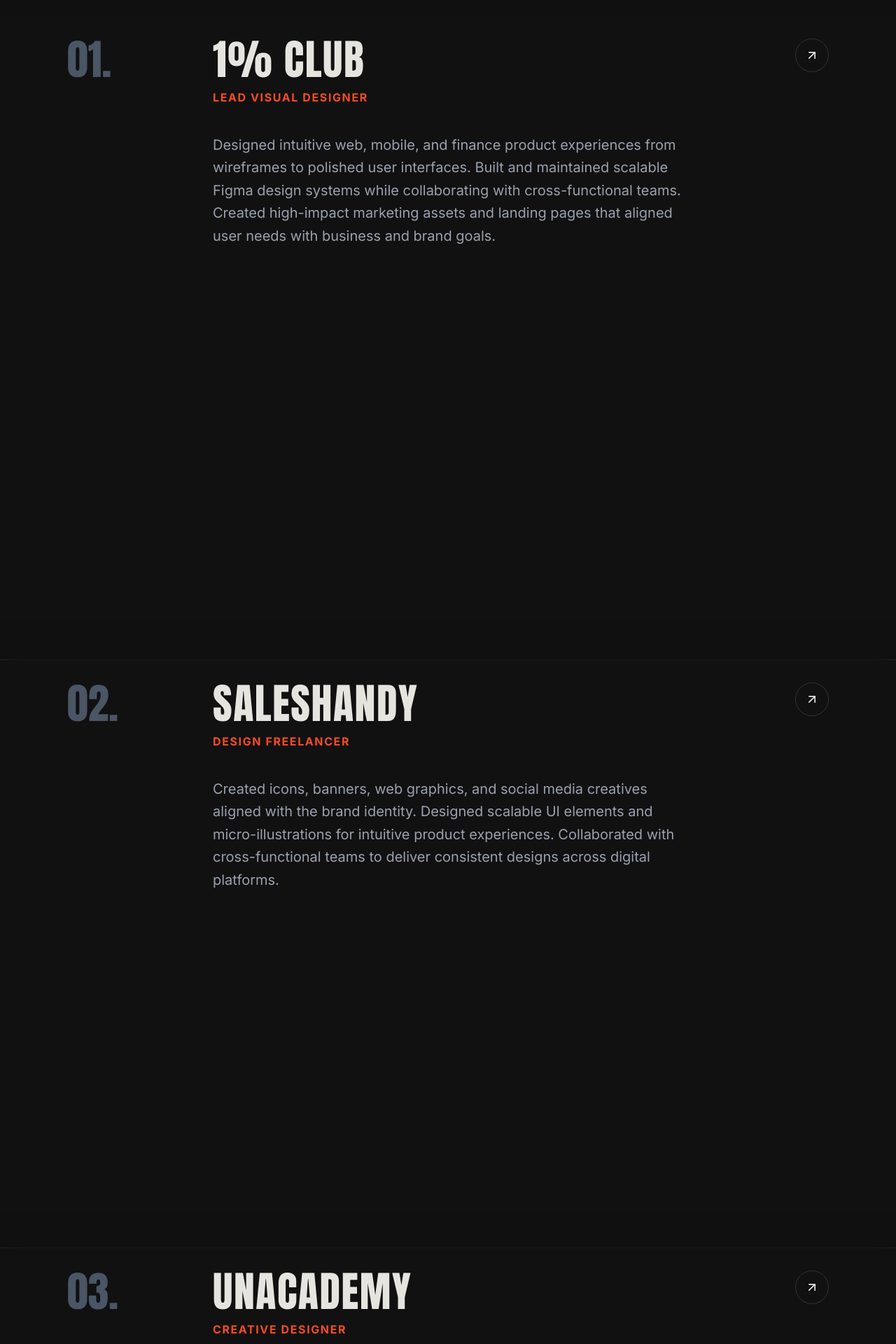
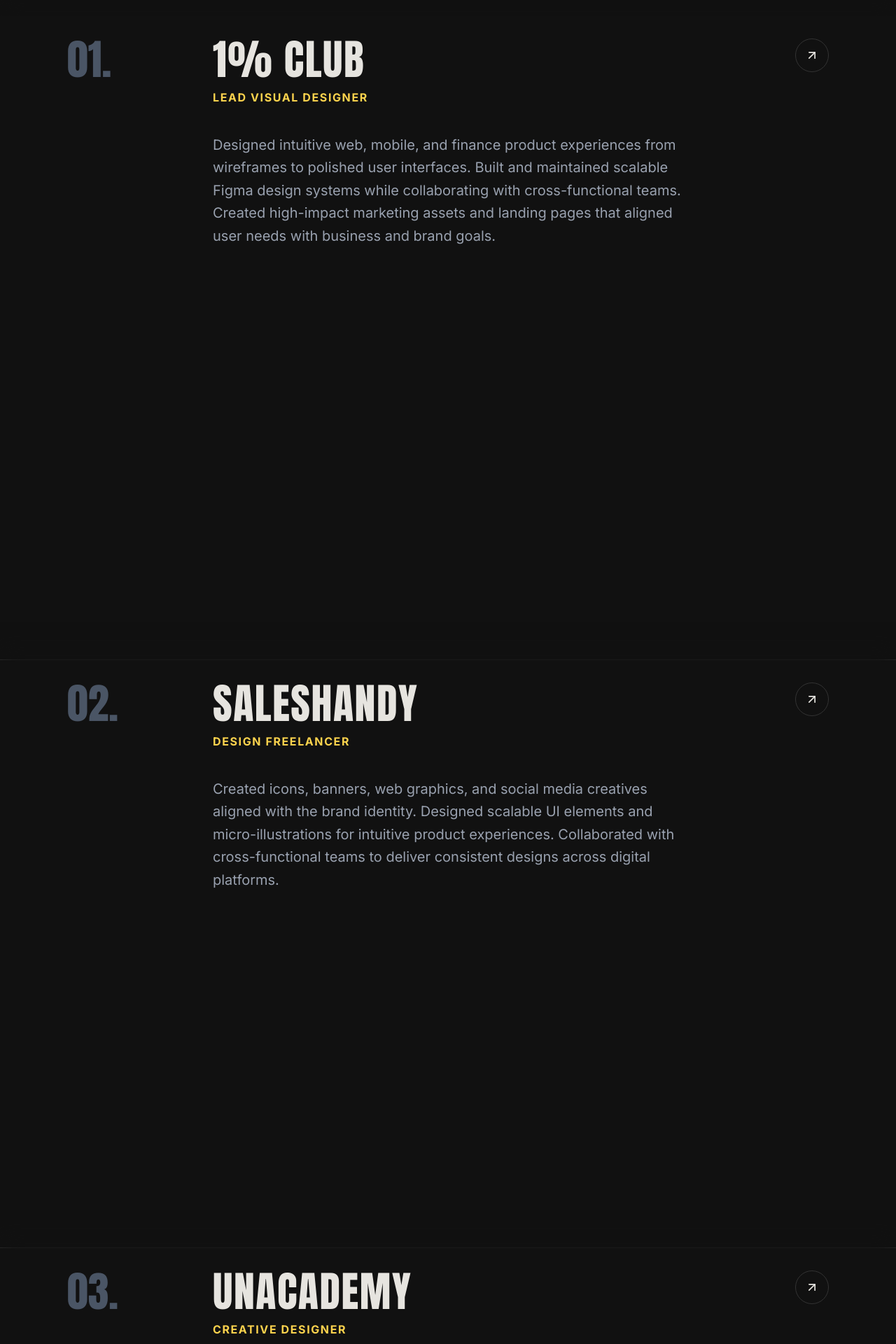
Before and after one commit to vinay-parit/roshh-fashion, a Next.js app: page / in a window 1280 px wide. Shown: the part 1340-3260 px from the top of the page at 70% size. Built offline with nearby package versions, Linux system fonts and the light colour scheme.

Commit message:
Update experience card accent colors
Adjusts the highlight styling across the experience timeline from orange to a warm yellow accent. This updates the numbered labels, role text, and hover states to keep the section visually consistent with the refreshed brand palette.

```diff
--- a/components/Experience.jsx
+++ b/components/Experience.jsx
@@ -40,13 +40,13 @@
               className="relative flex pt-6 pb-24 md:pt-8 md:pb-32 items-start justify-center h-full"
             >
               {/* Number - Absolute Left */}
-              <span className={`${anton.className} absolute left-4 md:left-12 top-6 md:top-8 text-4xl md:text-6xl text-gray-600 group-hover:text-[#F54B25] transition-colors`}>01.</span>
+              <span className={`${anton.className} absolute left-4 md:left-12 top-6 md:top-8 text-4xl md:text-6xl text-gray-600 group-hover:text-[#fcd34d] transition-colors`}>01.</span>
 
               {/* Centered Content Block */}
               <div className="flex flex-col gap-6 w-full max-w-2xl mx-auto items-start text-left relative z-10 px-0 md:px-0">
                 <div className="flex flex-col gap-2 md:gap-3">
                   <h3 className={`${anton.className} text-4xl md:text-6xl tracking-wide uppercase`}>1% Club</h3>
-                  <h4 className="text-sm md:text-base tracking-widest text-[#F54B25] font-bold uppercase">LEAD VISUAL DESIGNER</h4>
+                  <h4 className="text-sm md:text-base tracking-widest text-[#fcd34d] font-bold uppercase">LEAD VISUAL DESIGNER</h4>
                 </div>
                 <p className="w-full text-gray-400 text-[20px] font-normal leading-relaxed mt-4">
                   Designed intuitive web, mobile, and finance product experiences from wireframes to polished user interfaces. Built and maintained scalable Figma design systems while collaborating with cross-functional teams. Created high-impact marketing assets and landing pages that aligned user needs with business and brand goals.
@@ -54,7 +54,7 @@
               </div>
 
               {/* Arrow - Absolute Right */}
-              <div className="hidden md:flex absolute right-12 top-6 md:top-8 w-12 h-12 rounded-full border border-[#333] items-center justify-center group-hover:border-[#F54B25] group-hover:text-[#F54B25] transition-colors">
+              <div className="hidden md:flex absolute right-12 top-6 md:top-8 w-12 h-12 rounded-full border border-[#333] items-center justify-center group-hover:border-[#fcd34d] group-hover:text-[#fcd34d] transition-colors">
                 <svg width="20" height="20" viewBox="0 0 24 24" fill="none" stroke="currentColor" strokeWidth="2" strokeLinecap="round" strokeLinejoin="round"><path d="M7 17L17 7"/><path d="M7 7h10v10"/></svg>
               </div>
             </motion.div>
@@ -70,13 +70,13 @@
               className="relative flex pt-6 pb-24 md:pt-8 md:pb-32 items-start justify-center h-full"
             >
               {/* Number - Absolute Left */}
-              <span className={`${anton.className} absolute left-4 md:left-12 top-6 md:top-8 text-4xl md:text-6xl text-gray-600 group-hover:text-[#F54B25] transition-colors`}>02.</span>
+              <span className={`${anton.className} absolute left-4 md:left-12 top-6 md:top-8 text-4xl md:text-6xl text-gray-600 group-hover:text-[#fcd34d] transition-colors`}>02.</span>
 
               {/* Centered Content Block */}
               <div className="flex flex-col gap-6 w-full max-w-2xl mx-auto items-start text-left relative z-10 px-0 md:px-0">
                 <div className="flex flex-col gap-2 md:gap-3">
                   <h3 className={`${anton.className} text-4xl md:text-6xl tracking-wide uppercase`}>Saleshandy</h3>
-                  <h4 className="text-sm md:text-base tracking-widest text-[#F54B25] font-bold uppercase">DESIGN FREELANCER</h4>
+                  <h4 className="text-sm md:text-base tracking-widest text-[#fcd34d] font-bold uppercase">DESIGN FREELANCER</h4>
                 </div>
                 <p className="w-full text-gray-400 text-[20px] font-normal leading-relaxed mt-4">
                   Created icons, banners, web graphics, and social media creatives aligned with the brand identity. Designed scalable UI elements and micro-illustrations for intuitive product experiences. Collaborated with cross-functional teams to deliver consistent designs across digital platforms.
@@ -84,7 +84,7 @@
               </div>
 
               {/* Arrow - Absolute Right */}
-              <div className="hidden md:flex absolute right-12 top-6 md:top-8 w-12 h-12 rounded-full border border-[#333] items-center justify-center group-hover:border-[#F54B25] group-hover:text-[#F54B25] transition-colors">
+              <div className="hidden md:flex absolute right-12 top-6 md:top-8 w-12 h-12 rounded-full border border-[#333] items-center justify-center group-hover:border-[#fcd34d] group-hover:text-[#fcd34d] transition-colors">
                 <svg width="20" height="20" viewBox="0 0 24 24" fill="none" stroke="currentColor" strokeWidth="2" strokeLinecap="round" strokeLinejoin="round"><path d="M7 17L17 7"/><path d="M7 7h10v10"/></svg>
               </div>
             </motion.div>
@@ -100,13 +100,13 @@
               className="relative flex pt-6 pb-24 md:pt-8 md:pb-32 items-start justify-center h-full"
             >
               {/* Number - Absolute Left */}
-              <span className={`${anton.className} absolute left-4 md:left-12 top-6 md:top-8 text-4xl md:text-6xl text-gray-600 group-hover:text-[#F54B25] transition-colors`}>03.</span>
+              <span className={`${anton.className} absolute left-4 md:left-12 top-6 md:top-8 text-4xl md:text-6xl text-gray-600 group-hover:text-[#fcd34d] transition-colors`}>03.</span>
 
               {/* Centered Content Block */}
               <div className="flex flex-col gap-6 w-full max-w-2xl mx-auto items-start text-left relative z-10 px-0 md:px-0">
                 <div className="flex flex-col gap-2 md:gap-3">
                   <h3 className={`${anton.className} text-4xl md:text-6xl tracking-wide uppercase`}>Unacademy</h3>
-                  <h4 className="text-sm md:text-base tracking-widest text-[#F54B25] font-bold uppercase">CREATIVE DESIGNER</h4>
+                  <h4 className="text-sm md:text-base tracking-widest text-[#fcd34d] font-bold uppercase">CREATIVE DESIGNER</h4>
                 </div>
                 <p className="w-full text-gray-400 text-[20px] font-normal leading-relaxed mt-4">
                   Designed marketing creatives, banners, thumbnails, illustrations, icons, and UI assets across digital platforms. Collaborated with cross-functional teams while ensuring consistency with Unacademy’s brand guidelines. Contributed to NextLevel by Unacademy, designing product UI, onboarding flows, and marketing visuals.
@@ -114,7 +114,7 @@
               </div>
 
               {/* Arrow - Absolute Right */}
-              <div className="hidden md:flex absolute right-12 top-6 md:top-8 w-12 h-12 rounded-full border border-[#333] items-center justify-center group-hover:border-[#F54B25] group-hover:text-[#F54B25] transition-colors">
+              <div className="hidden md:flex absolute right-12 top-6 md:top-8 w-12 h-12 rounded-full border border-[#333] items-center justify-center group-hover:border-[#fcd34d] group-hover:text-[#fcd34d] transition-colors">
                 <svg width="20" height="20" viewBox="0 0 24 24" fill="none" stroke="currentColor" strokeWidth="2" strokeLinecap="round" strokeLinejoin="round"><path d="M7 17L17 7"/><path d="M7 7h10v10"/></svg>
               </div>
             </motion.div>
@@ -130,13 +130,13 @@
               className="relative flex pt-6 pb-24 md:pt-8 md:pb-32 items-start justify-center h-full"
             >
               {/* Number - Absolute Left */}
-              <span className={`${anton.className} absolute left-4 md:left-12 top-6 md:top-8 text-4xl md:text-6xl text-gray-600 group-hover:text-[#F54B25] transition-colors`}>04.</span>
+              <span className={`${anton.className} absolute left-4 md:left-12 top-6 md:top-8 text-4xl md:text-6xl text-gray-600 group-hover:text-[#fcd34d] transition-colors`}>04.</span>
 
               {/* Centered Content Block */}
               <div className="flex flex-col gap-6 w-full max-w-2xl mx-auto items-start text-left relative z-10 px-0 md:px-0">
                 <div className="flex flex-col gap-2 md:gap-3">
                   <h3 className={`${anton.className} text-4xl md:text-6xl tracking-wide uppercase`}>Boult Audio</h3>
-                  <h4 className="text-sm md:text-base tracking-widest text-[#F54B25] font-bold uppercase">DESIGN INTERN</h4>
+                  <h4 className="text-sm md:text-base tracking-widest text-[#fcd34d] font-bold uppercase">DESIGN INTERN</h4>
                 </div>
                 <p className="w-full text-gray-400 text-[20px] font-normal leading-relaxed mt-4">
                   Collaborated with cross-functional teams to create campaigns aligned with brand and business goals. Designed visually engaging creatives while maintaining consistency across digital and marketing assets. Generated creative concepts and product advertisements that strengthened brand identity and supported sales.
@@ -144,7 +144,7 @@
               </div>
 
               {/* Arrow - Absolute Right */}
-              <div className="hidden md:flex absolute right-12 top-6 md:top-8 w-12 h-12 rounded-full border border-[#333] items-center justify-center group-hover:border-[#F54B25] group-hover:text-[#F54B25] transition-colors">
+              <div className="hidden md:flex absolute right-12 top-6 md:top-8 w-12 h-12 rounded-full border border-[#333] items-center justify-center group-hover:border-[#fcd34d] group-hover:text-[#fcd34d] transition-colors">
                 <svg width="20" height="20" viewBox="0 0 24 24" fill="none" stroke="currentColor" strokeWidth="2" strokeLinecap="round" strokeLinejoin="round"><path d="M7 17L17 7"/><path d="M7 7h10v10"/></svg>
               </div>
             </motion.div>
```
